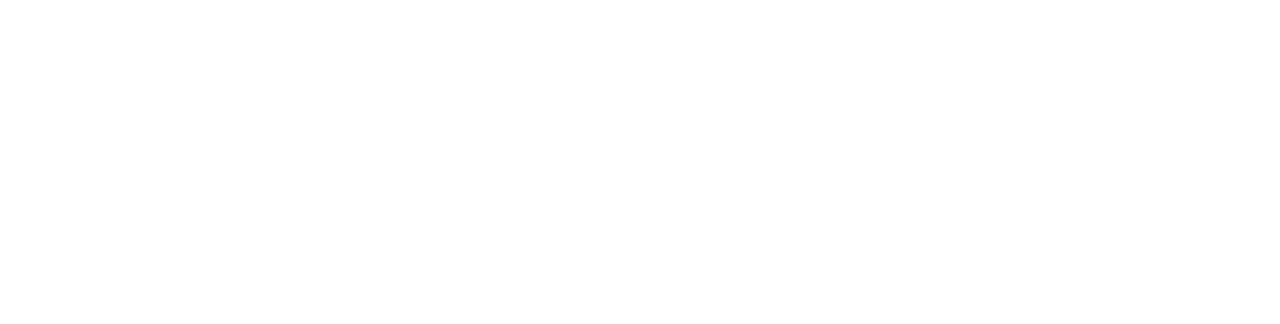
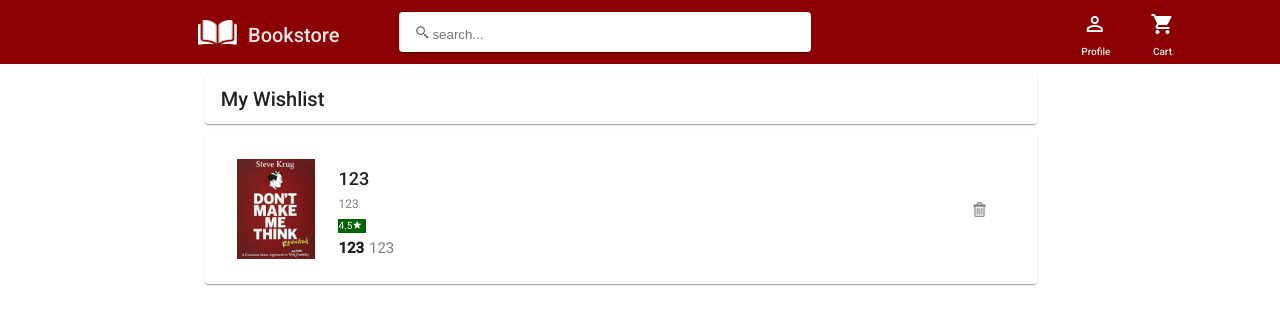
Before and after one commit to 161195/BookstoreFrontend, an Angular app: page /Dashboards/WishList in a window 1280 px wide. Before the commit this address led to /. Shown: the top 324 px of the page. Built offline with nearby package versions, Linux system fonts and the light colour scheme.

Commit message:
Bookstore added books to wishlist

```diff
--- a/src/app/app-routing.module.ts
+++ b/src/app/app-routing.module.ts
@@ -6,6 +6,8 @@ import { RegisterComponent } from './components/register/register.component';
 import { ResetPasswordComponent } from './components/reset-password/reset-password.component';
 import { GetAllBooksComponent } from './components/get-all-books/get-all-books.component';
 import { QuickViewComponent } from './components/quick-view/quick-view.component';
+import { WishListAddComponent } from './components/wish-list-add/wish-list-add.component';
+
 
 const routes: Routes = [
   {path:'register',component:RegisterComponent},
@@ -16,6 +18,7 @@ const routes: Routes = [
       {path:'', redirectTo:"/Dashboards/books", pathMatch:'full' },
       {path:'books', component:GetAllBooksComponent},
       {path:'quickview/:bookid', component:QuickViewComponent},
+      {path: 'WishList' , component:WishListAddComponent},
   ]}
 
 ];
--- a/src/app/components/quick-view/quick-view.component.scss
+++ b/src/app/components/quick-view/quick-view.component.scss
@@ -1,118 +1,253 @@
-.container{
+div {
+
+	.sideTwoImg {
+        margin-bottom: 16%;
+    margin-right: 5px;
+    margin-top: 5%;
+
+		.image1 {
+            border: 1px solid black;
+              padding: 5px;
+
+			#img1 {
+                height: 55px;
+                width: 40px;
+
+			}
+		}
+
+		.image2 {
+            border: 1px solid black;
+            padding: 5px;
+
+			#img2 {
+                height: 55px;
+                width: 40px;
+
+			}
+		}
+	}
+
+	.imageContainer {
+        margin-top: 5%;
+
+		.container {
             border: 1px solid darkgrey;
             width: 100%;
             @media screen and (max-width: 1000px) and (min-width: 300px) {
                 border: 1px solid darkgrey;
                 width: 100%;
             }
-}
-.image{
+
+			.image {
                 width: 50%;
                 margin: 30px;
+
+				// img {
+
+				// }
 			}
-.prize{
+		}
+
+		.buttonContainer {
+            margin-top: 20px;
+
+			div {
+
+				.addtobag {
+                    background: brown;
+                    color: white;
+                    width: 125%;
+                    text-transform: uppercase;
+
+				}
+			}
+
+			.addtowishlist {
+                background: black;
+                color: white;
+
+				.wishlistbtn {
+                    background: black;
+                    color: white;
+                    width: 50%;
+                    text-transform: uppercase;
+
+					.wishlistIcon {
+                        font-size: 18px;
+
+					}
+				}
+			}
+		}
+	}
+
+	.bookDetails {
+        margin-left: 5%;
+        margin-bottom: 5%;
+        margin-top: 5%;
+
+		div {
+
+			.bookName {
                 font-size: 20px;
-    margin-top: 10px;
+                margin-bottom: 10px;
+
 			}
-.rating{
+
+			.author {
+                color: grey;
+                font-size: 15px;
+                margin-bottom: 10px;
+
+			}
+
+			.rating {
                 background: darkgreen;
                 height: 20px;
                 width: 40px;
                 color: white;
                 margin-bottom: 10px;
-}
-.book_quantity{
-    font-size: 20px;
-    border: 1px solid grey;
-    border-radius: 100%;
-    color: lightgrey;
-}
-.book_qty{
-    font-size: 20px;
-    border: 1px solid grey;
-    border-radius: 100%;
-    color: black;
-}
-.sideTwoImg{
-    margin-bottom: 16%;
-    margin-right: 5px;
-    margin-top: 5%;
-}
-.image1{
-    border: 1px solid black;
-    padding: 5px;
-}
-#img1{
-    height: 55px;
-    width: 40px;
-}
-#img2{
-    height: 55px;
-    width: 40px;
-}
-.image2{
-    border: 1px solid black;
-    padding: 5px;
-}
-.imageContainer{
-    margin-top: 5%;
-}
-.buttonContainer{
-    margin-top: 20px;
-}
-.addtobag{
-    background: brown;
-    color: white;
-    width: 125%;
-    text-transform: uppercase;
-}
-.addtowishlist{
-    background: black;
-    color: white;
-}
-.wishlistbtn{
-    background: black;
-    color: white;
-    width: 50%;
-    text-transform: uppercase;
-}
-.wishlistIcon{
-    font-size: 18px;
-}
-.bookDetails{
-    margin-left: 5%;
-    margin-bottom: 5%;
-    margin-top: 5%;
-}
-.bookName{
-    font-size: 20px;
-    margin-bottom: 10px;
-}
-.author{
-    color: grey;
-    font-size: 15px;
-    margin-bottom: 10px;
-}
-.starIcon{
+
+				// span {
+
+				// }
+
+				.starIcon {
                     font-size: 10px;
                     margin-top: 12px;
+
 				}
-.price{
+			}
+
+			.prize {
+                font-size: 20px;
+                margin-top: 10px;
+
+				.price {
                     font-weight: 600;
                     margin-bottom: 10px;
+
 				}
-.discountprice{
+
+				.discountprice {
                     color: grey;
+
+					// del {
+
+					// }
 				}
-.divider{
-    margin-top: 10px;
-    width: 595px;
 			}
-.bookdesc{
+		}
+        div {
+
+            .bookdesc {
                 opacity: 0.7;
                 margin-top: 20px;
                 margin-bottom: 5px;
+
             }
-.paragraph{
+
+            .paragraph {
                 font-size: 13px;
+
+                // br {
+
+                // }
             }
+        }
+
+
+		.divider {
+            margin-top: 10px;
+            width: 595px;
+
+		}
+        .customer
+        {
+            font-size: 18px;
+            margin-bottom: 20px;
+            margin-top: 20px;
+        }
+        .overallratin {
+            background: whitesmoke;
+
+            .rate {
+                margin-left: 15px;
+                .ratename {
+                    font-size: 13px;
+                    font-weight: 500;
+                    margin-top: 10px;
+                }
+
+                .starrating {
+                    margin-bottom: 10px;
+                    float: left;
+
+                    .starrating input{
+                        display: none;
+                    }
+                    .starrating label{
+                        font-size: 20px;
+                        color: #444;
+                        padding: 8px;
+                        float: right;
+                        transition: all 0.2 ease;
+                    }
+                    input:not(:checked) ~ label:hover,
+                    input:not(:checked) ~ label:hover ~ label
+                    {
+                        color: #fd4;
+                    }
+                    input #rate-5:checked ~ label{
+                        color: #fe7;
+                        text-shadow: 0 0 20px #952;
+                    }
+                }
+            }
+
+            div {
+
+                .review {
+                    border: none;
+                    outline: none;
+                    height: 60px;
+                    width: 90%;
+                    margin-left: 20px;
+                    font-size: 15px;
+
+
+                }
+            }
+            div {
+
+                .submit {
+                    margin-right: 35px;
+                    margin-top: 20px;
+                    margin-bottom: 20px;
+
+                }
+            }
+
+        }
+        // div {
+
+        //     div {
+
+        //         .fabbutton {
+
+        //             mat-icon {
+
+        //             }
+        //         }
+
+        //         span {
+
+        //         }
+        //     }
+        // }
+
+
+
+	}
+}
--- a/src/app/components/register/register.component.ts
+++ b/src/app/components/register/register.component.ts
@@ -64,6 +64,10 @@ Login() {
    this.userService.userLogin(login).subscribe((response:any)=>{
     localStorage.setItem('token',response.jwtToken)
      console.log(response)
+     if(response.success == true)
+      {
+        this.router.navigateByUrl('/Dashboards/books')
+      }
    })
   }
   else
--- /dev/null
+++ b/src/app/components/wish-list-add/wish-list-add.component.html
@@ -0,0 +1,40 @@
+<div fxLayout="column">
+    <mat-card class="mywishlist" fxLayoutAlign="start center">
+        <span>My Wishlist</span>
+    </mat-card>
+    <!-- <mat-card class="book" fxLayout="row" fxLayoutAlign="start center" *ngFor="let book of wishList"> -->
+    <mat-card class="book" fxLayout="row" fxLayoutAlign="start center">
+
+        <div fxLayout="row" fxLayoutAlign="space-evenly center">
+            <div>
+                <div class="image" fxLayoutAlign="start center">
+                    <img src="../assets/books123.png" class="bookImage">
+                </div>
+            </div>
+            <div class="bookdetails">
+                <div class="bookname">
+                    <!-- {{book.product_id.bookName}} -->123
+                </div>
+                <div class="author">
+                    <!-- by {{book.product_id.author}} -->123
+                </div>
+                <div class="rating" fxLayoutAlign="start center">
+                    4.5
+                    <mat-icon style="font-size: 10px; margin-top: 12px;">star</mat-icon>
+                </div>
+                <div class="prize" fxLayout="row" fxLayoutGap="5px">
+                    <div class="mrp">
+                        <!-- Rs.{{book.product_id.discountPrice}} -->123
+                    </div>
+                    <div class="discount">
+                        <!-- <del> Rs.{{book.product_id.price}} </del> -->
+                        123
+                    </div>
+                </div>
+            </div>
+        </div>
+        <div class="rightdiv" fxLayout="row" fxLayoutAlign="end center" fxLayoutGap="80%">
+            <img src="../assets/delete-xxl.png" id="delete">
+        </div>
+    </mat-card>
+</div>
--- /dev/null
+++ b/src/app/components/wish-list-add/wish-list-add.component.scss
@@ -0,0 +1,68 @@
+#delete{
+    height: 15px;
+    width: 15px;
+}
+.bookImage{
+    height: 100px;
+    width: 80px;
+    margin-left: 20%;
+}
+.bookname{
+    margin-left: 15px;
+    font-family: Roboto;
+    font-weight: 500;
+    margin-top: 8px;
+    font-size: 18px;
+    margin-bottom: 5px;
+}
+.author{
+    font-size: 12px;
+    color: grey;
+    margin-left: 15px;
+    margin-bottom: 5px;
+}
+.book{
+    height: 150px;
+    width: 65%;
+    margin-left: 16%;
+    margin-top: 10px;
+}
+.mywishlist{
+    font-weight: 500;
+    font-size: 20px;
+    height: 50px;
+    width: 65%;
+    margin-left: 16%;
+    margin-top: 10px;
+}
+.rating{
+    font-size: 10px;
+    margin-left: 15px;
+    background: darkgreen;
+    color: white;
+    height: 14px;
+    width: 28px;
+    margin-bottom: 5px;
+  }
+  .prize{
+    font-size: 15px;
+    margin-left: 15px;
+    margin-bottom: 10%;
+  }
+  .bookdetails{
+    margin-top: 5%;
+    margin-left: 15%;
+}
+.discount{
+  color: grey;
+}
+.mrp{
+   font-weight: 600;
+}
+.rightdiv{
+    margin-left: 75%;
+}
+// .deleting
+// {
+//     background: darkgreen;
+// }
--- /dev/null
+++ b/src/app/components/wish-list-add/wish-list-add.component.ts
@@ -0,0 +1,15 @@
+import { Component, OnInit } from '@angular/core';
+
+@Component({
+  selector: 'app-wish-list-add',
+  templateUrl: './wish-list-add.component.html',
+  styleUrls: ['./wish-list-add.component.scss']
+})
+export class WishListAddComponent implements OnInit {
+
+  constructor() { }
+
+  ngOnInit(): void {
+  }
+
+}
--- a/src/app/service/bookService/book-service.service.ts
+++ b/src/app/service/bookService/book-service.service.ts
@@ -19,4 +19,15 @@ export class BookServiceService {
     return this.httpService.getService('/Books',true,header);
 
   }
+  AddingToWishList(data:any,token:any)
+  {
+    let header={
+      headers:new HttpHeaders({
+        'Content-Type': ' application/json',
+        Authorization:'Bearer '+ token
+      })
+    }
+    return this.httpService.postService('/Wishlist/'+data.BookId,data,true,header);
+
+  }
 }
```
Also changed, not shown: src/app/app.module.ts (+6 -2 lines), src/app/components/quick-view/quick-view.component.html (+30 -1 lines), src/app/components/quick-view/quick-view.component.ts (+14 -2 lines), src/app/service/userService/user-service.service.ts (+0 -9 lines), src/assets/delete-xxl.png (added), 1 other file (tests, documents, lock files or other folders). Lines whose indentation alone changed are shown as unchanged.
